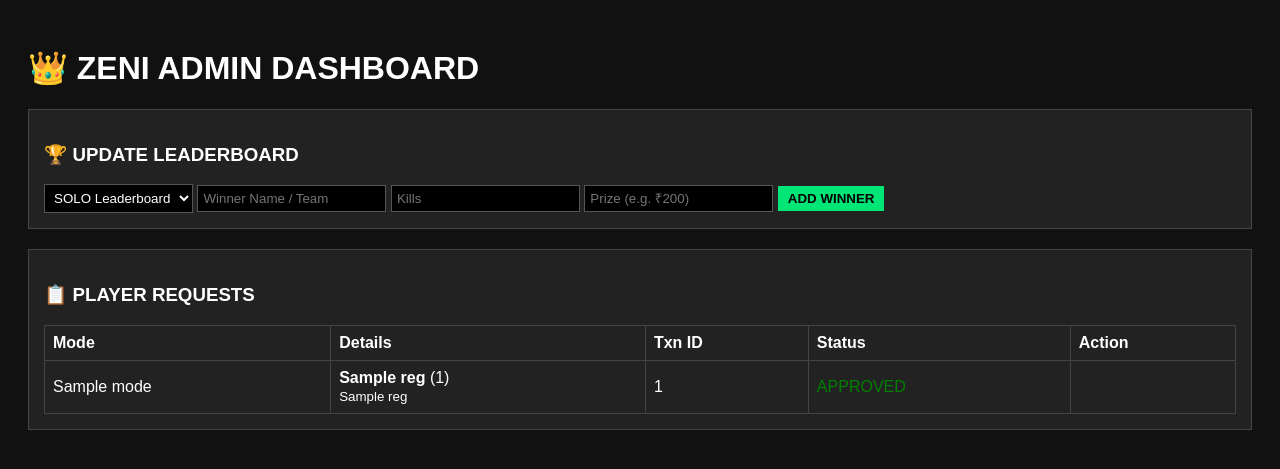
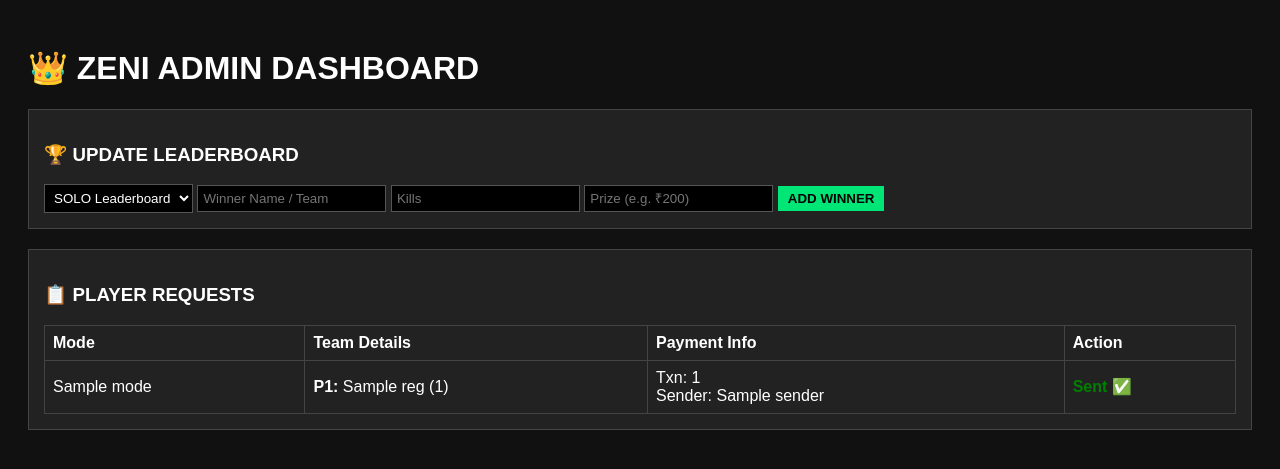
Before and after one commit to dynamaxhunt/ZENI-TOURNAMENT-DASHBOARD-, a Flask app: template templates/admin.html in a window 1280 px wide. Shown: the top 469 px of the page. Run offline with Flask 3, Linux system fonts and the light colour scheme; the template is opened without the code that fills it: most values are stand-ins (such as "Sample title", 1, 10 or a date in 2020).

Commit message:
Update admin.html

```diff
--- a/templates/admin.html
+++ b/templates/admin.html
@@ -33,27 +33,33 @@
         <table>
             <tr>
                 <th>Mode</th>
-                <th>Details</th>
-                <th>Txn ID</th>
-                <th>Status</th>
+                <th>Team Details</th>
+                <th>Payment Info</th>
                 <th>Action</th>
             </tr>
             {% for reg in requests %}
             <tr>
                 <td>{{ reg.mode }}</td>
                 <td>
-                    <b>{{ reg.p1_name }}</b> ({{ reg.p1_uid }})<br>
-                    <small>{{ reg.p2_name }}</small>
+                    <b>P1:</b> {{ reg.p1_name }} ({{ reg.p1_uid }})<br>
+                    {% if reg.mode == 'DUO' %}
+                        <b>P2:</b> {{ reg.p2_name }} ({{ reg.p2_uid }})<br>
+                        <small style="color:#aaa;">Sub: {{ reg.sub_name }} ({{ reg.sub_uid }})</small>
+                    {% endif %}
                 </td>
-                <td>{{ reg.txn_id }}</td>
-                <td style="color: {{ 'green' if reg.status == 'APPROVED' else 'orange' }}">{{ reg.status }}</td>
+                <td>
+                    Txn: {{ reg.txn_id }}<br>
+                    Sender: {{ reg.sender }}
+                </td>
                 <td>
                     {% if reg.status == 'PENDING' %}
                     <form action="/approve/{{ reg.p1_uid }}" method="post">
                         <input type="text" name="room_id" placeholder="Room ID" size="8">
                         <input type="text" name="room_pass" placeholder="Pass" size="8">
-                        <button type="submit">✅</button>
+                        <button type="submit">✅ Approve</button>
                     </form>
+                    {% else %}
+                    <span style="color:green; font-weight:bold;">Sent ✅</span>
                     {% endif %}
                 </td>
             </tr>
```
